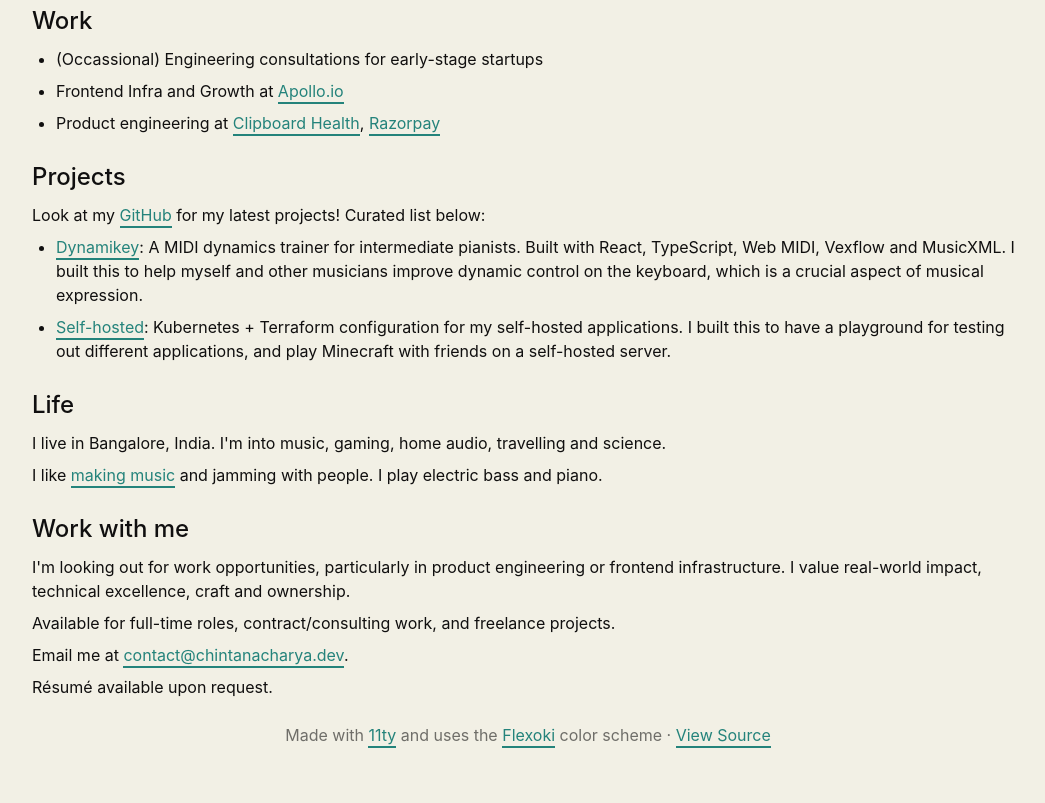
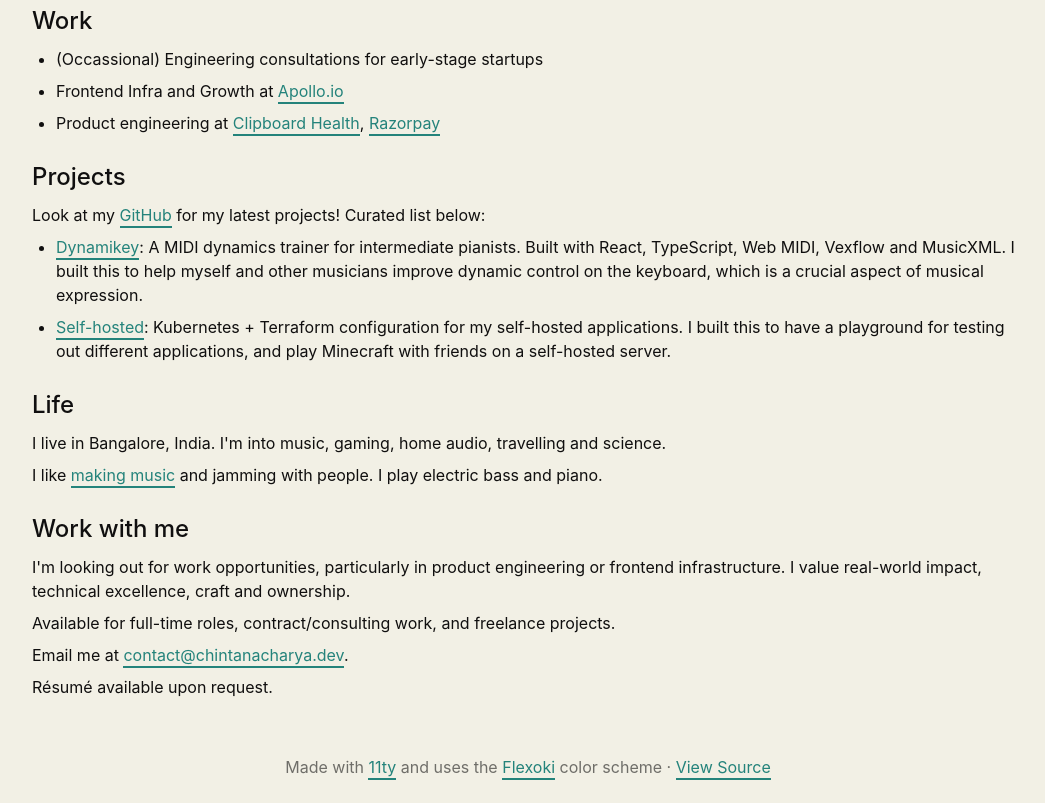
Before and after one commit to ChintanAcharya/chintanacharya.github.io, an Eleventy site: page src/index.html in a window 1280 px wide. Shown: the part 308-1111 px from the top of the page, without its empty margins (112-1157 px from the left). Before the commit the page ends 1079 px from the top, so only its background shows below. Built offline with nearby package versions, Linux system fonts and the light colour scheme; Eleventy itself is replaced by a stand-in of ours; files that its build step writes are made by us from their sources.

Commit message:
Fix footer spacing

```diff
--- a/src/index.html
+++ b/src/index.html
@@ -131,7 +131,7 @@
       }
 
       footer {
-        margin-top: 8px;
+        margin-top: 2.5rem;
         padding: 8px 0;
         text-align: center;
         color: var(--color-text-light);
```
